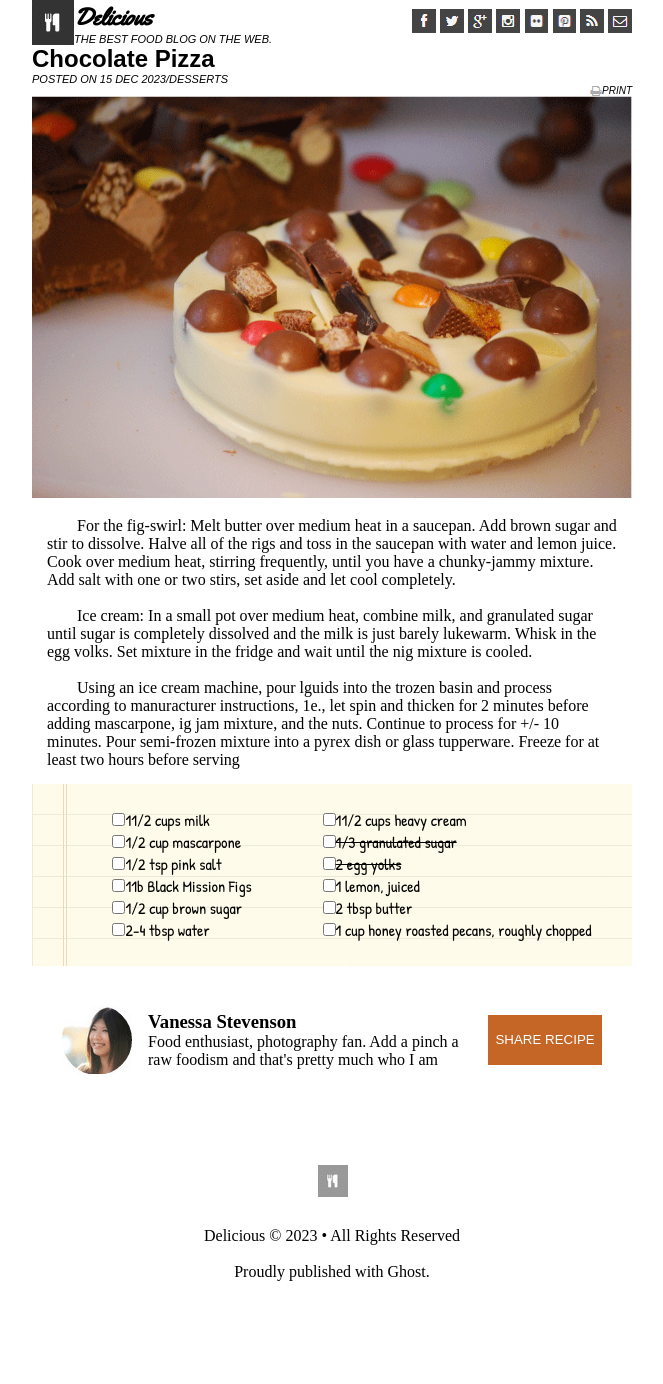
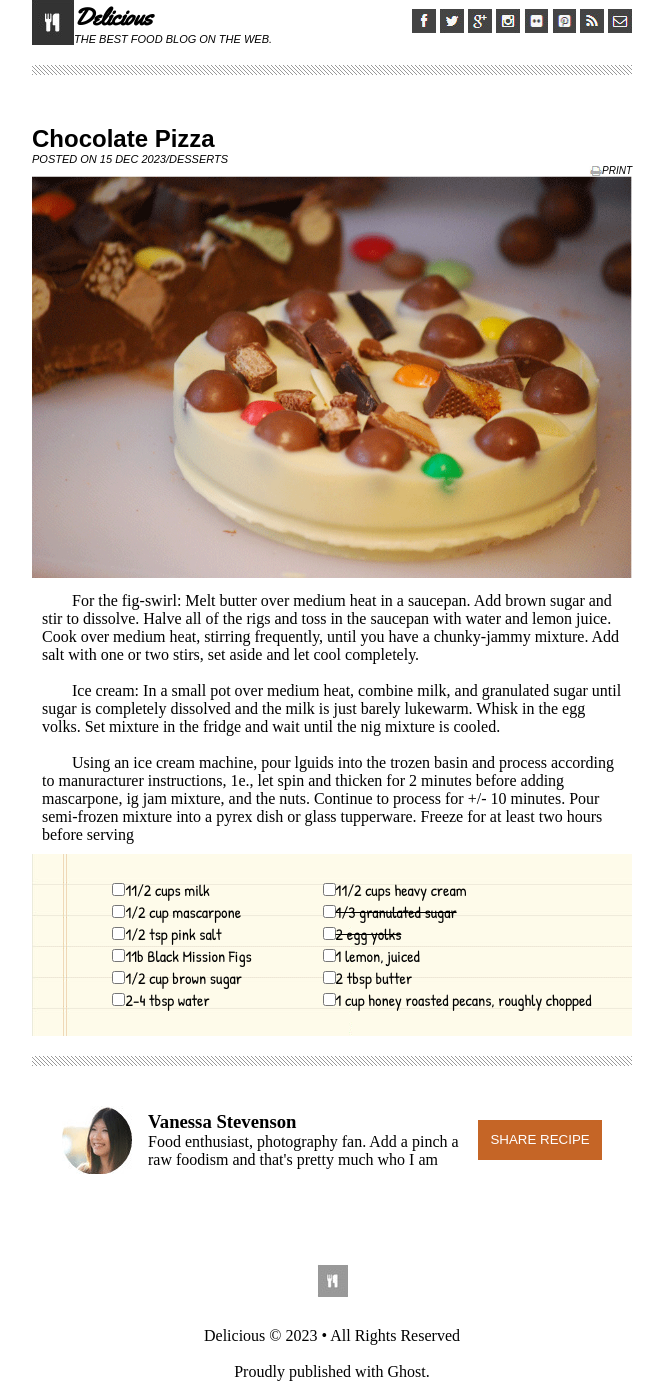
Before and after one commit to snowdnsound/chocolate-pizza, a plain HTML site: page index.html in a window 1280 px wide. Shown: the whole page, without its empty margins (308-971 px from the left). Before the commit the page ends 1331 px from the top, so only its background shows below. Drawn offline with Linux system fonts and the light colour scheme; a web font is replaced by a local one.

Commit message:
added dotted lines and fixed button

```diff
--- a/index.html
+++ b/index.html
@@ -35,7 +35,8 @@
         </div>
     </header>
     <main>
-        <section>
+        <div class="dotted-line"></div>
+        <section id="header2">
             <div>
                 <h1>Chocolate Pizza</h1>
                 <p class="subtitle">POSTED ON 15 DEC 2023/DESSERTS </p>
@@ -79,6 +80,7 @@
                 </ul>
             </div>
         </section>
+        <div class="dotted-line"></div>
         <section id="footer">
             <img width="71px" height="68px" src="images/van-pic.png" alt="picture Vanessa Stevenson"></img>
             <div>
--- a/style.css
+++ b/style.css
@@ -16,6 +16,12 @@ header{
 header img, #header-text{
     margin-left: 0;
     margin-right: 0;
+}
+.dotted-line{
+    margin-top: 20px;
+    height: 10px;
+    background-image: url("images/hr-img.png");
+    background-repeat: repeat;
 }
 h2 {
 font-family: 'Yellowtail', cursive;
@@ -50,8 +56,11 @@ font-size: 11px;
 font-style: oblique;
 margin-top: 0px;
 }
+#header2{
+    margin-top: 50px;
+}
 #paragraph{
-    padding: 15px;
+    padding: 10px;
     text-indent: 30px;
 }
 .checklist {
@@ -74,8 +83,8 @@ ul{
     padding: 15px;
 }
 button{
-    height: 50px;
-    width: 200px;
+    height: 40px;
+    width: 225px;
     font-family: 'Kanit', sans-serif;
     background-color: rgb(197, 101, 38);
     color: white;
```
